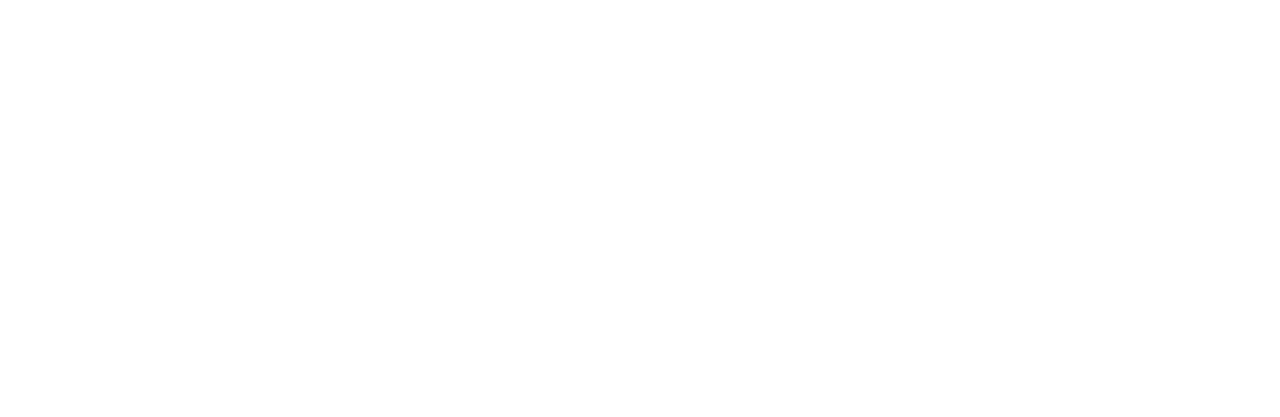
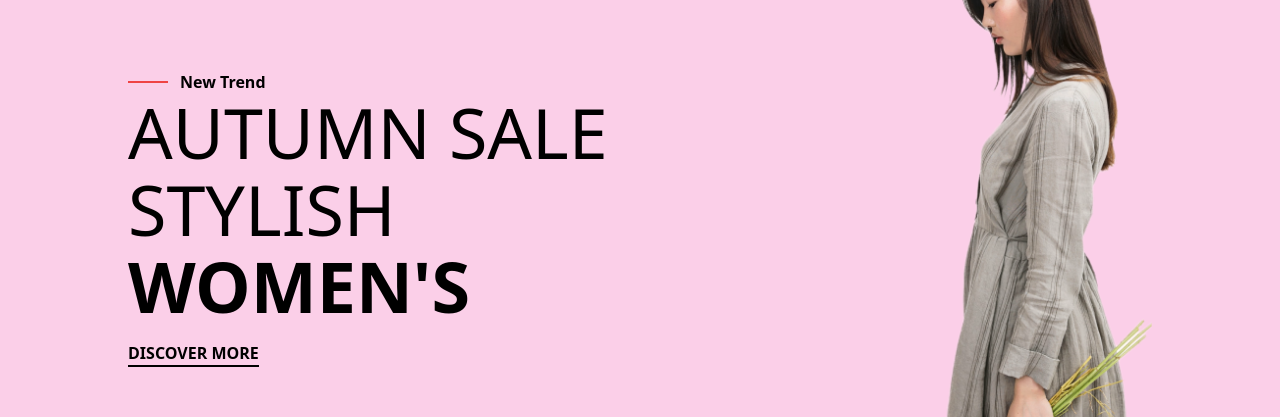
Before and after one commit to Moamin-AbuEwaida/ecommerce-react, a React (Create React App) app: page / in a window 1280 px wide. Shown: the part 182-599 px from the top of the page. Built offline with nearby package versions, Linux system fonts and the light colour scheme; no server answers.

Commit message:
hero component

```diff
--- a/src/components/Hero.jsx
+++ b/src/components/Hero.jsx
@@ -1,10 +1,33 @@
 import React from "react";
+import WomanImg from "../img/woman_hero.png";
+import { Link } from "react-router-dom";
 
 const Hero = () => {
   return (
-    <div>
-      <div>Hero</div>
-    </div>
+    <section className="bg-pink-200 h-[800px] bg-hero bg-no-repeat bg-cover bg-center py-24 ">
+      <div className="container mx-auto flex justify-around h-full">
+        {/* text */}
+        <div className="flex flex-col justify-center">
+          <div className="font-semibold flex items-center u">
+            <div className="w-10 h-[2px] bg-red-500 mr-3"></div>New Trend
+          </div>
+          <h1 className="text-[70px] leading-[1.1] font-light mb-4">
+            AUTUMN SALE STYLISH <br />
+            <span className="font-semibold">WOMEN'S</span>
+          </h1>
+          <Link
+            to={"/"}
+            className="self-start uppercase font-semibold border-b-2 border-black"
+          >
+            Discover More
+          </Link>
+        </div>
+        {/* image */}
+        <div className="hidden lg:block">
+          <img src={WomanImg} alt="img" />
+        </div>
+      </div>
+    </section>
   );
 };
 
--- a/src/components/Sidebar.jsx
+++ b/src/components/Sidebar.jsx
@@ -4,10 +4,11 @@
 import CartItem from "./CartItem";
 import { SidebarContext } from "../contexts/SidebarContext";
 import { CartContext } from "../contexts/CartContext";
+import { Link } from "react-router-dom";
 
 const Sidebar = () => {
   const { isOpen, handleClose } = useContext(SidebarContext);
-  const { cart, clearCart, total } = useContext(CartContext);
+  const { cart, clearCart, total, itemsAmount } = useContext(CartContext);
   // console.log(useContext(CartContext));
   return (
     <div
@@ -16,7 +17,9 @@
       } w-full bg-white fixed top-0 h-full shadow-2xl md:w-[35vw] xl:max-w-[30vw] transition-all duration-300 z-20 px-4 lg:px-[35px]`}
     >
       <div className="flex items-center justify-between py-6 border-b">
-        <div className="uppercase text-sm font-semibold">Shopping Bag (0)</div>
+        <div className="uppercase text-sm font-semibold">
+          Shopping Bag ({itemsAmount})
+        </div>
         <div
           className="cursor-pointer w-8 h-8 flex justify-center items-center"
           onClick={handleClose}
@@ -25,7 +28,7 @@
         </div>
       </div>
 
-      <div className="flex flex-col gap-y-2 h-[520px] lg:h-[600px] overflow-y-auto overflow-x-hidden border-b">
+      <div className="flex flex-col gap-y-2 h-[450px] overflow-y-auto overflow-x-hidden border-b">
         {cart.map((item) => {
           return <CartItem key={item.id} item={item} />;
         })}
@@ -45,6 +48,18 @@
             <FiTrash2 />
           </div>
         </div>
+        <Link
+          to={"/"}
+          className="bg-gray-200 flex p-4 justify-center items-center text-primary w-full font-medium"
+        >
+          View cart
+        </Link>
+        <Link
+          to={"/"}
+          className="bg-black flex p-4 justify-center items-center text-white w-full font-medium"
+        >
+          Checkout
+        </Link>
       </div>
     </div>
   );
--- a/src/pages/Home.jsx
+++ b/src/pages/Home.jsx
@@ -1,6 +1,8 @@
 import React, { useContext } from "react";
 import { ProductContext } from "../contexts/ProductContext";
 import Product from "../components/Product";
+import Hero from "../components/Hero";
+
 const Home = () => {
   const { products } = useContext(ProductContext);
   // console.log(products);
@@ -12,6 +14,7 @@
   // console.log(filteredProducts);
   return (
     <div>
+      <Hero />
       <section className="py-16">
         <div className="container mx-auto">
           <div className="grid grid-cols-1 md:grid-cols-2 lg:grid-cols-4 xl:grid-cols-5 gap-[30px] max-w-sm mx-auto md:max-w-none md:mx-0">
```
